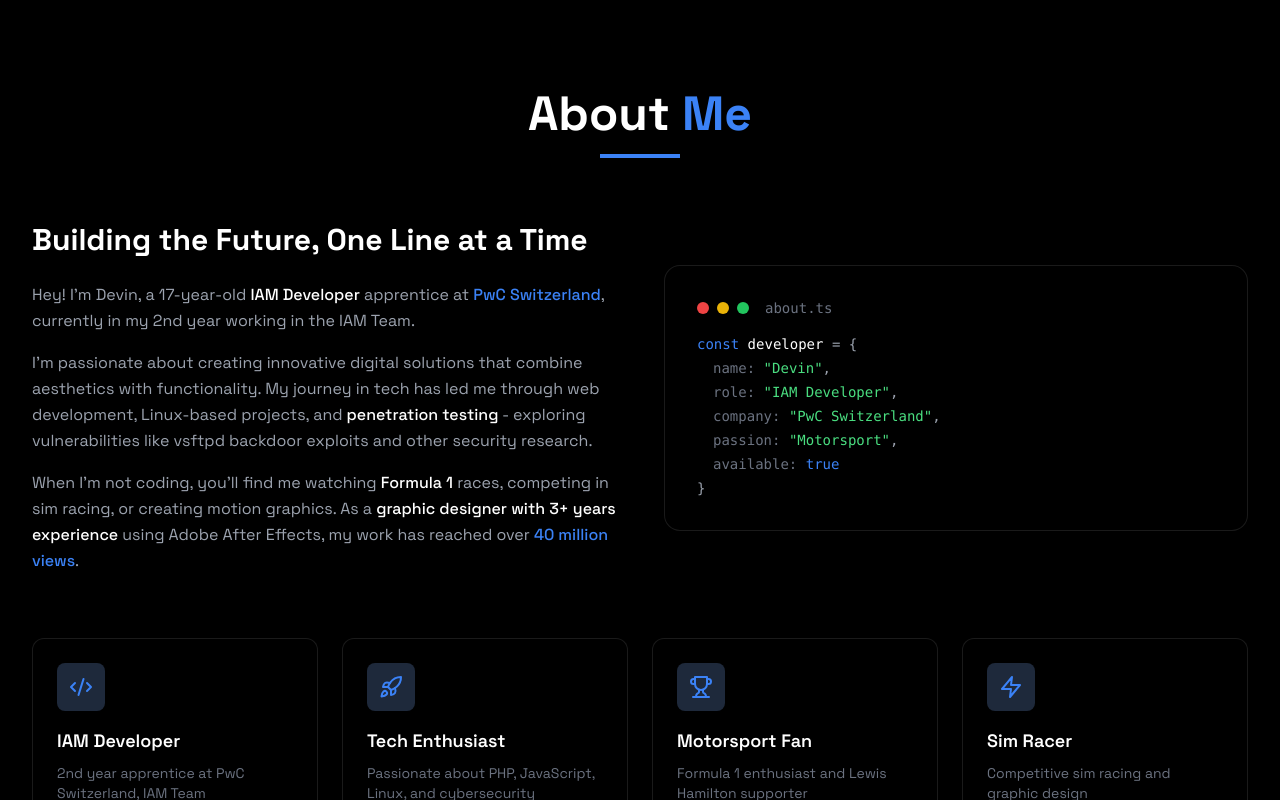
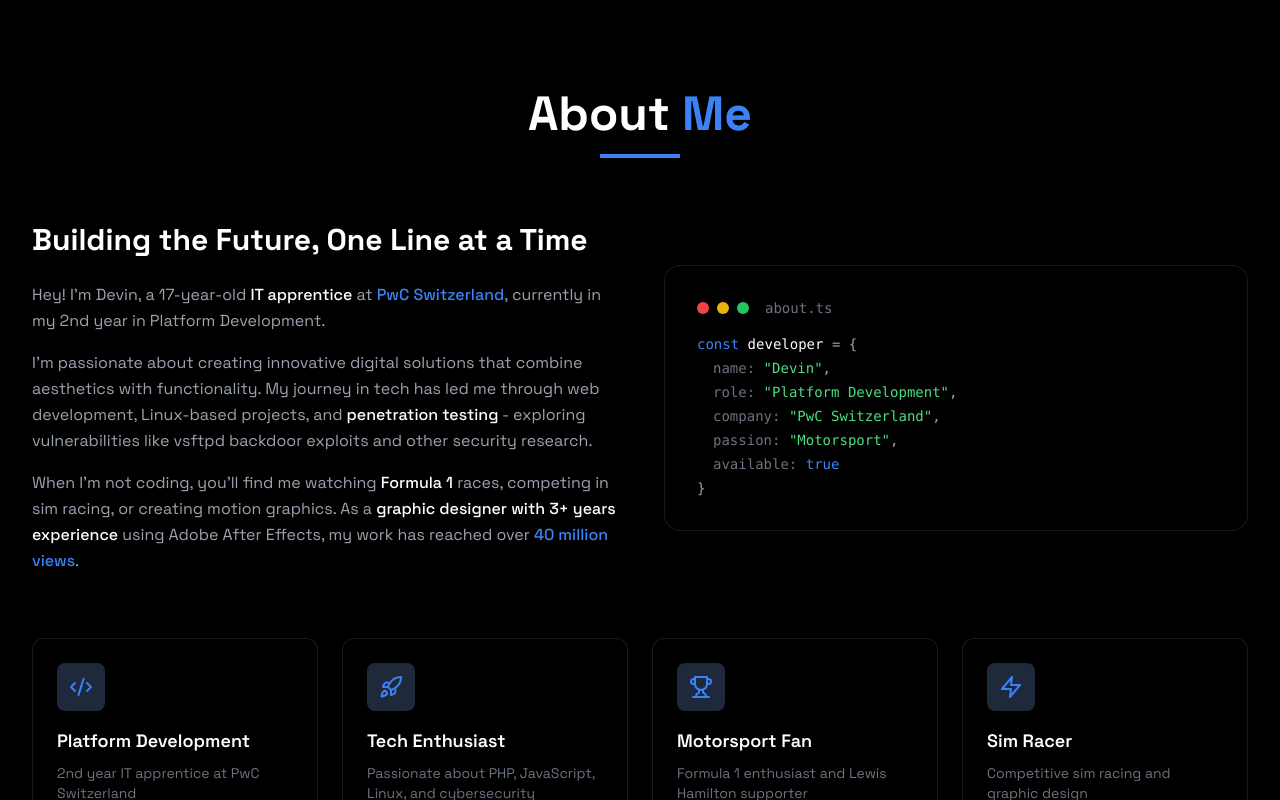
Before and after one commit to devin-voegele/portfolio, a Next.js app: page / in a window 1280 px wide. Shown: the part 2000-2800 px from the top of the page. Built offline with nearby package versions, Linux system fonts and the light colour scheme.

Commit message:
Replace IAM Developer with Platform Development and update experience to 2y IT apprenticeship

```diff
--- a/app/layout.tsx
+++ b/app/layout.tsx
@@ -14,14 +14,14 @@ const spaceGrotesk = Space_Grotesk({ subsets: ["latin"] });
 export const metadata: Metadata = {
   metadataBase: new URL("https://devin-voegele.vercel.app"),
   title: {
-    default: "Devin Vögele | IAM Developer & Graphic Designer | PwC Switzerland",
+    default: "Devin Vögele | Platform Development & Graphic Designer | PwC Switzerland",
     template: "%s | Devin Vögele"
   },
-  description: "Devin Vögele is a 17-year-old IAM Developer at PwC Switzerland specializing in Identity & Access Management, web development, penetration testing, and motion graphics design with 40M+ views. Based in Zürich, Switzerland.",
+  description: "Devin Vögele is a 17-year-old Platform Development apprentice at PwC Switzerland specializing in web development, penetration testing, and motion graphics design with 40M+ views. Based in Zürich, Switzerland.",
   keywords: [
     "Devin Vögele",
     "Devin Voegele",
-    "IAM Developer",
+    "Platform Development",
     "Identity Access Management",
     "PwC Switzerland",
     "Web Developer",
@@ -56,21 +56,21 @@ export const metadata: Metadata = {
     locale: "en_US",
     url: "https://devin-voegele.vercel.app",
     siteName: "Devin Vögele Portfolio",
-    title: "Devin Vögele | IAM Developer & Graphic Designer",
-    description: "17-year-old IAM Developer at PwC Switzerland. Specializing in Identity & Access Management, web development, penetration testing, and motion graphics with 40M+ views.",
+    title: "Devin Vögele | Platform Development & Graphic Designer",
+    description: "17-year-old Platform Development apprentice at PwC Switzerland. Web development, penetration testing, and motion graphics with 40M+ views.",
     images: [
       {
         url: "/og-image.png",
         width: 1200,
         height: 630,
-        alt: "Devin Vögele - IAM Developer & Graphic Designer",
+        alt: "Devin Vögele - Platform Development & Graphic Designer",
       },
     ],
   },
   twitter: {
     card: "summary_large_image",
-    title: "Devin Vögele | IAM Developer & Graphic Designer",
-    description: "17-year-old IAM Developer at PwC Switzerland. Web development, penetration testing, and motion graphics with 40M+ views.",
+    title: "Devin Vögele | Platform Development & Graphic Designer",
+    description: "17-year-old Platform Development apprentice at PwC Switzerland. Web development, penetration testing, and motion graphics with 40M+ views.",
     images: ["/og-image.png"],
     creator: "@devinvoegele",
   },
--- a/components/AIChatbot.tsx
+++ b/components/AIChatbot.tsx
@@ -12,12 +12,12 @@ interface Message {
 const SYSTEM_PROMPT = `You are Devin's personal AI assistant on his portfolio website. You help visitors learn about Devin.
 
 About Devin:
-- 17-year-old IAM Developer apprentice at PwC Switzerland
-- Currently in his 2nd year, working in the IAM (Identity and Access Management) Team
+- 17-year-old IT apprentice at PwC Switzerland in Platform Development
+- Currently in his 2nd year IT apprenticeship
 - Passionate about web development, motorsport (especially Formula 1), and sim racing
 - Skills: Next.js, React, Tailwind CSS, JavaScript, PHP, Node.js, MySQL, Git, Linux
 - Cybersecurity enthusiast - does penetration testing, exploring vulnerabilities like vsftpd backdoor exploits
-- Graphic designer with 3+ years experience using Adobe After Effects
+- Graphic designer with 2+ years experience using Adobe After Effects
 - His design work has reached over 40 million views total
 - Lewis Hamilton supporter
 - Located in Zürich, Switzerland
--- a/components/About.tsx
+++ b/components/About.tsx
@@ -13,8 +13,8 @@ import {
 const highlights = [
   {
     icon: Code2,
-    title: 'IAM Developer',
-    description: '2nd year apprentice at PwC Switzerland, IAM Team',
+    title: 'Platform Development',
+    description: '2nd year IT apprentice at PwC Switzerland',
   },
   {
     icon: Rocket,
@@ -66,8 +66,7 @@ export default function About() {
             </h3>
             <div className="space-y-4 text-gray-400 leading-relaxed">
               <p>
-                Hey! I&apos;m Devin, a 17-year-old <span className="text-white font-medium">IAM Developer</span> apprentice
-                at <span className="text-accent font-medium">PwC Switzerland</span>, currently in my 2nd year working in the IAM Team.
+                Hey! I&apos;m Devin, a 17-year-old <span className="text-white font-medium">IT apprentice</span> at <span className="text-accent font-medium">PwC Switzerland</span>, currently in my 2nd year in Platform Development.
               </p>
               <p>
                 I&apos;m passionate about creating innovative digital solutions that combine aesthetics with functionality.
@@ -101,7 +100,7 @@ export default function About() {
                 <div className="space-y-1 text-gray-400">
                   <p><span className="text-accent">const</span> <span className="text-white">developer</span> = {'{'}</p>
                   <p className="pl-4"><span className="text-gray-500">name:</span> <span className="text-green-400">&quot;Devin&quot;</span>,</p>
-                  <p className="pl-4"><span className="text-gray-500">role:</span> <span className="text-green-400">&quot;IAM Developer&quot;</span>,</p>
+                  <p className="pl-4"><span className="text-gray-500">role:</span> <span className="text-green-400">&quot;Platform Development&quot;</span>,</p>
                   <p className="pl-4"><span className="text-gray-500">company:</span> <span className="text-green-400">&quot;PwC Switzerland&quot;</span>,</p>
                   <p className="pl-4"><span className="text-gray-500">passion:</span> <span className="text-green-400">&quot;Motorsport&quot;</span>,</p>
                   <p className="pl-4"><span className="text-gray-500">available:</span> <span className="text-accent">true</span></p>
--- a/components/Contact.tsx
+++ b/components/Contact.tsx
@@ -195,7 +195,7 @@ export default function Contact() {
             <div className="md:col-span-1">
               <h3 className="text-xl font-bold text-white mb-4">Devin</h3>
               <p className="text-gray-500 text-sm leading-relaxed">
-                IAM Developer at PwC Switzerland. Building secure and beautiful digital experiences.
+                Platform Development at PwC Switzerland. Building secure and beautiful digital experiences.
               </p>
             </div>
 
--- a/components/Hero.tsx
+++ b/components/Hero.tsx
@@ -52,7 +52,7 @@ export default function Hero() {
             transition={{ delay: 0.8 }}
             className="text-xl md:text-2xl lg:text-3xl text-gray-400 mb-6 font-light"
           >
-            IAM Developer at <span className="text-white font-medium">PwC Switzerland</span>
+            Platform Development at <span className="text-white font-medium">PwC Switzerland</span>
           </motion.h2>
 
           {/* Tagline */}
--- a/components/HeroScroll.tsx
+++ b/components/HeroScroll.tsx
@@ -37,8 +37,8 @@ export default function HeroScroll() {
           <div className="grid grid-cols-2 md:grid-cols-4 gap-4 mb-8">
             <div className="bg-white/5 rounded-xl p-4 border border-white/10">
               <Code2 className="w-6 h-6 text-accent mb-2" />
-              <div className="text-2xl font-bold text-white">3+</div>
-              <div className="text-xs text-gray-500">Years Coding</div>
+              <div className="text-2xl font-bold text-white">2y</div>
+              <div className="text-xs text-gray-500">IT Apprenticeship</div>
             </div>
             <div className="bg-white/5 rounded-xl p-4 border border-white/10">
               <Shield className="w-6 h-6 text-accent mb-2" />
@@ -68,7 +68,7 @@ export default function HeroScroll() {
             <div className="space-y-1 text-gray-400 text-xs md:text-sm">
               <p><span className="text-accent">const</span> <span className="text-white">developer</span> = {'{'}</p>
               <p className="pl-4"><span className="text-gray-500">name:</span> <span className="text-green-400">&quot;Devin&quot;</span>,</p>
-              <p className="pl-4"><span className="text-gray-500">role:</span> <span className="text-green-400">&quot;IAM Developer&quot;</span>,</p>
+              <p className="pl-4"><span className="text-gray-500">role:</span> <span className="text-green-400">&quot;Platform Development&quot;</span>,</p>
               <p className="pl-4"><span className="text-gray-500">company:</span> <span className="text-green-400">&quot;PwC Switzerland&quot;</span>,</p>
               <p className="pl-4"><span className="text-gray-500">skills:</span> [<span className="text-yellow-400">&quot;Next.js&quot;</span>, <span className="text-yellow-400">&quot;React&quot;</span>, <span className="text-yellow-400">&quot;Pentesting&quot;</span>],</p>
               <p className="pl-4"><span className="text-gray-500">passion:</span> <span className="text-green-400">&quot;Building secure & beautiful apps&quot;</span>,</p>
--- a/components/JsonLd.tsx
+++ b/components/JsonLd.tsx
@@ -6,13 +6,13 @@ export default function JsonLd() {
     "alternateName": ["Devin Voegele", "Devin"],
     "url": "https://devin-voegele.vercel.app",
     "image": "https://devin-voegele.vercel.app/og-image.png",
-    "jobTitle": "IAM Developer",
+    "jobTitle": "Platform Development Apprentice",
     "worksFor": {
       "@type": "Organization",
       "name": "PwC Switzerland",
       "url": "https://www.pwc.ch"
     },
-    "description": "17-year-old IAM Developer at PwC Switzerland specializing in Identity & Access Management, web development, penetration testing, and motion graphics design with 40M+ views.",
+    "description": "17-year-old Platform Development apprentice at PwC Switzerland specializing in web development, penetration testing, and motion graphics design with 40M+ views.",
     "knowsAbout": [
       "Identity and Access Management",
       "Web Development",
@@ -53,7 +53,7 @@ export default function JsonLd() {
       "@type": "Person",
       "name": "Devin Vögele"
     },
-    "description": "Portfolio website of Devin Vögele - IAM Developer, Web Developer, and Graphic Designer based in Zürich, Switzerland.",
+    "description": "Portfolio website of Devin Vögele - Platform Development Apprentice, Web Developer, and Graphic Designer based in Zürich, Switzerland.",
     "inLanguage": "en"
   };
 
@@ -61,10 +61,10 @@ export default function JsonLd() {
     "@context": "https://schema.org",
     "@type": "ProfessionalService",
     "name": "Devin Vögele - Developer & Designer",
-    "description": "IAM Development, Web Development, Penetration Testing, and Motion Graphics Design services.",
+    "description": "Platform Development, Web Development, Penetration Testing, and Motion Graphics Design services.",
     "url": "https://devin-voegele.vercel.app",
     "areaServed": "Switzerland",
-    "serviceType": ["Web Development", "IAM Development", "Graphic Design", "Motion Graphics"],
+    "serviceType": ["Web Development", "Platform Development", "Graphic Design", "Motion Graphics"],
     "provider": {
       "@type": "Person",
       "name": "Devin Vögele"
--- a/components/Skills.tsx
+++ b/components/Skills.tsx
@@ -116,7 +116,7 @@ export default function Skills() {
               Always Learning, Always Growing
             </h3>
             <p className="text-gray-500 leading-relaxed">
-              As an IAM Developer apprentice at <span className="text-accent font-medium">PwC Switzerland</span>,
+              As a Platform Development apprentice at <span className="text-accent font-medium">PwC Switzerland</span>,
               I&apos;m constantly expanding my skillset. Currently exploring advanced React patterns
               and diving deeper into cybersecurity concepts.
             </p>
--- a/components/StatsCounter.tsx
+++ b/components/StatsCounter.tsx
@@ -50,7 +50,7 @@ function AnimatedCounter({ value, label, suffix = '', duration = 2 }: StatProps)
 
 export default function StatsCounter() {
   const stats = [
-    { value: 3, label: 'Years Coding', suffix: '+' },
+    { value: 2, label: 'IT Apprenticeship', suffix: 'y' },
     { value: 40, label: 'Million Views', suffix: 'M+' },
     { value: 15, label: 'Projects Built', suffix: '+' },
     { value: 3, label: 'Years Design', suffix: '+' },
```
